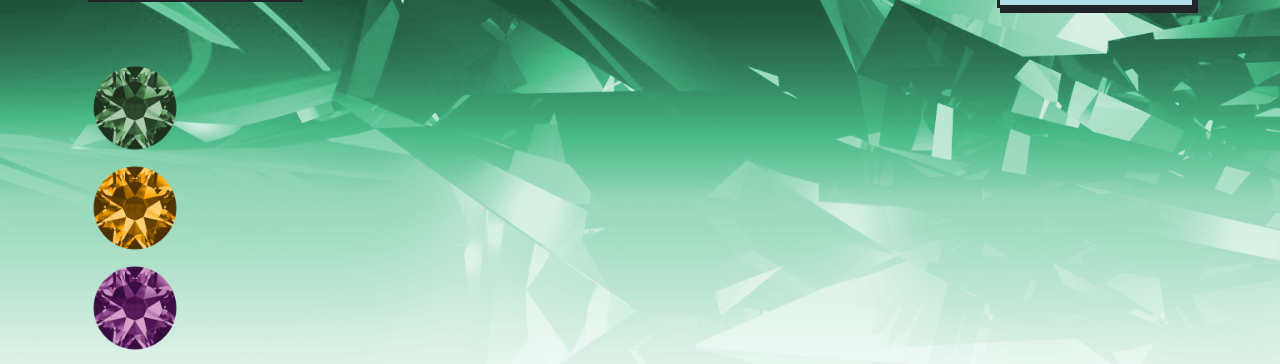
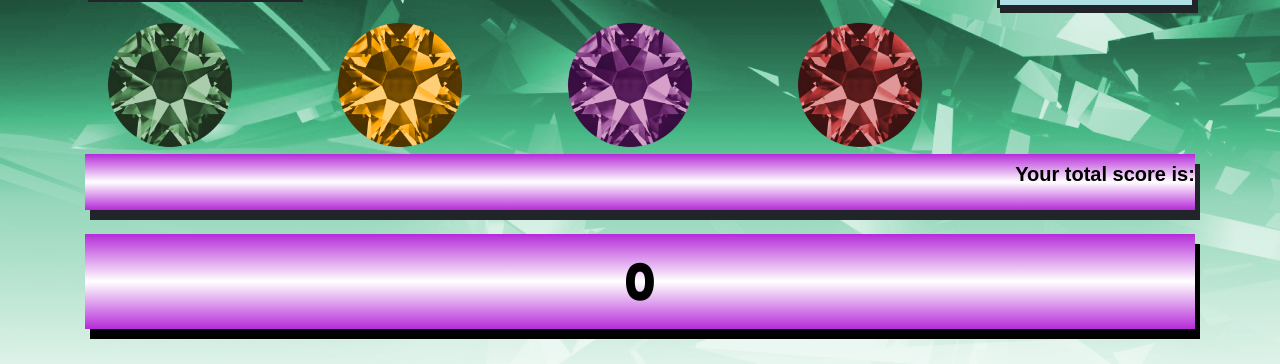
Before and after one commit to rwazny/unit-4-game, a plain HTML site: page index.html in a window 1280 px wide. Shown: the part 426-790 px from the top of the page. Drawn offline with nearby package versions, Linux system fonts and the light colour scheme.

Commit message:
Add files via upload

```diff
--- a/assets/css/style.css
+++ b/assets/css/style.css
@@ -3,38 +3,34 @@
 
 #green{
 	float:left;
-	height: 100px;
-	width: 100px;
+	height: 150px;
+	width: 150px;
+	margin-right: 80px;
+	margin-left: 10px;
 
 }
 #orange{
 	float: left;
-	height: 100px;
-	width: 100px;
+	height: 150px;
+	width: 150px;
+	margin-right: 80px;
 }
 #purple{
 	float: left;
-	height: 100px;
-	width: 100px;
+	height: 150px;
+	width: 150px;
+	margin-right: 80px;
 }
 
 #red{
 	float: left;
-	height: 100px;
-	width: 100px;
+	height: 150px;
+	width: 150px;
+	margin-right: 80px;
 }
 
 .gem-img {
-
 	margin-bottom: 30px;
-
-}
-
-.back {
-
-	height: 200px;
-	width: 200px;
-	float: left;
 
 }
 
@@ -44,7 +40,6 @@
 }
 
 #title {
-
 	padding: 20px;
 	background-color: darkorange;
 	stroke: black;
@@ -54,7 +49,6 @@
 	font-family: 'Fredoka One', cursive;
 	text-align: center;
 	font-size: 60px;
-
 
 }
 
```
Also changed, not shown: index.html (+3 -3 lines).
